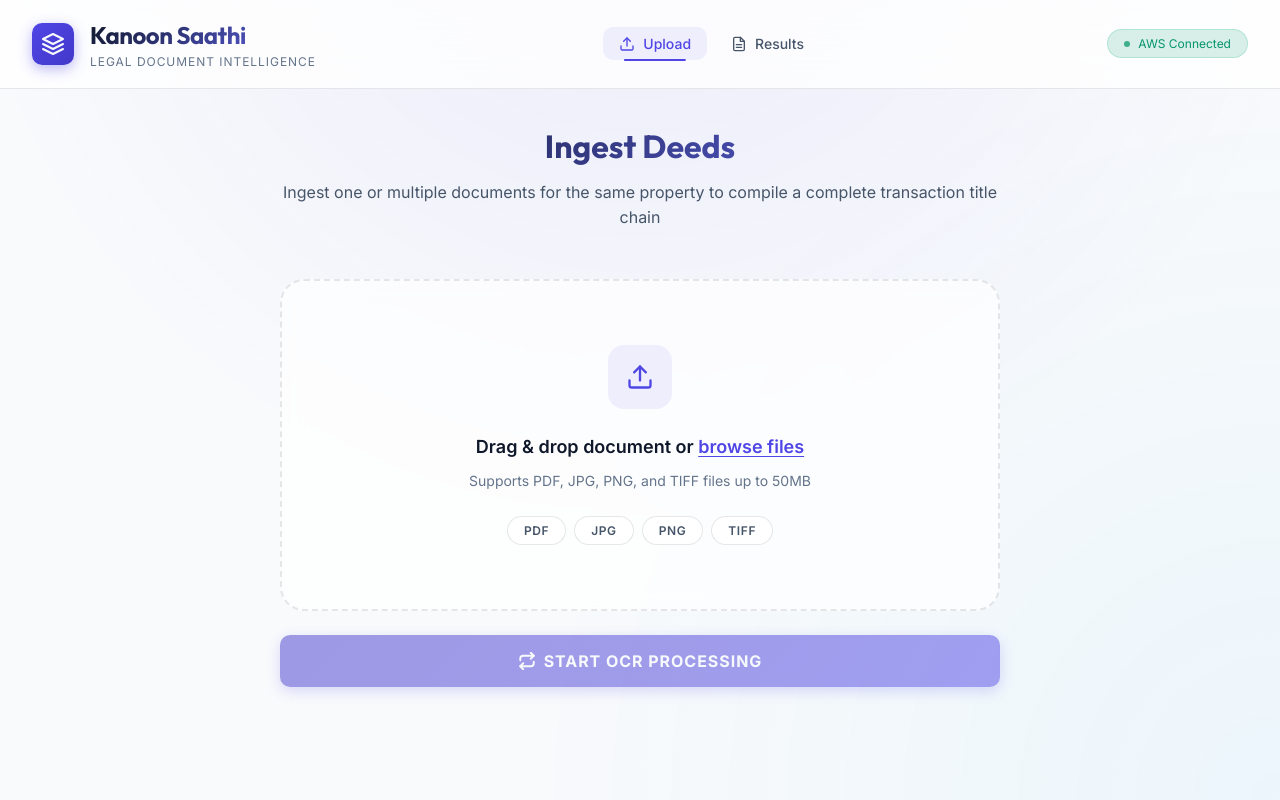
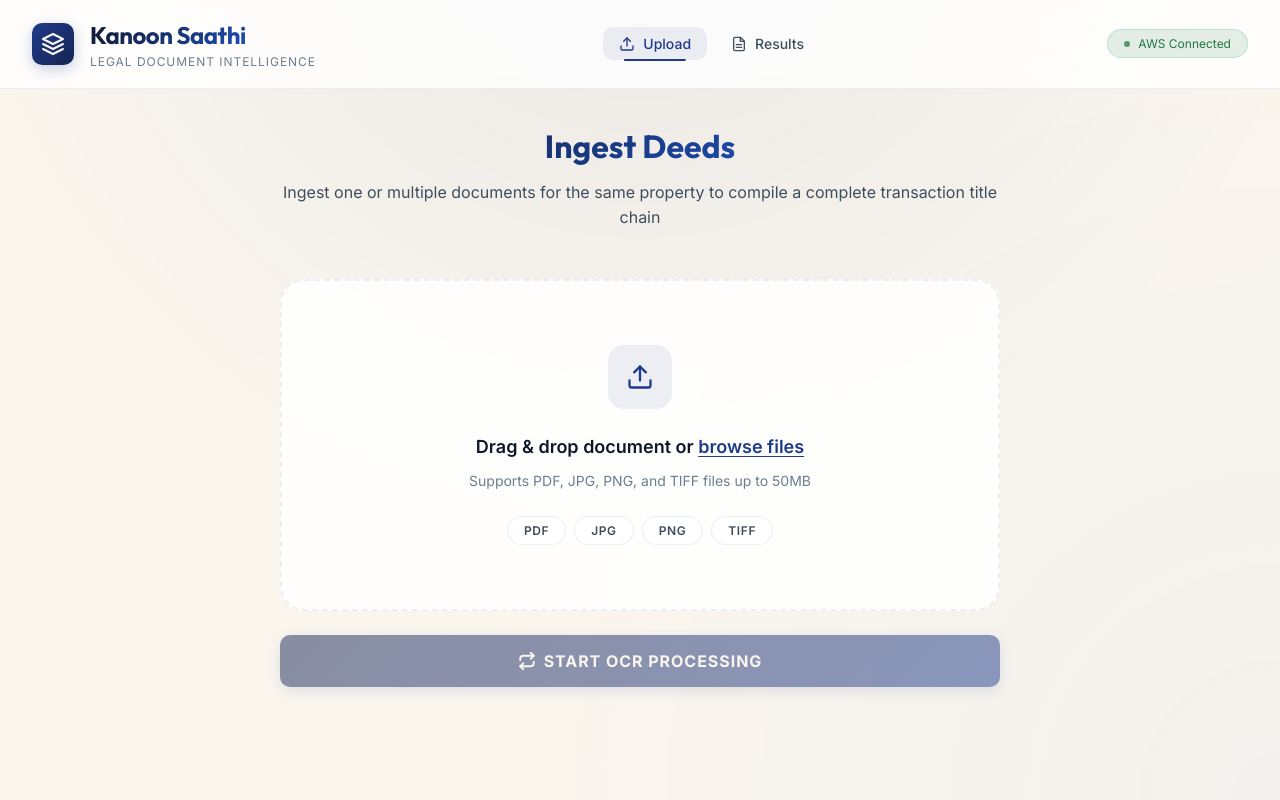
Before and after one commit to APrem-7/kanoon-sathi, a React (Vite) app: page / in a window 1280 px wide. Built offline with nearby package versions, Linux system fonts and the light colour scheme; the HTML template or start-up script is replaced by a standard one.

Commit message:
Updated visual theme to beige-blue palette

```diff
--- a/src/components/OCRResult/OwnershipGraph.jsx
+++ b/src/components/OCRResult/OwnershipGraph.jsx
@@ -320,8 +320,8 @@
               target: `owner-${tgtIdx}`,
               label: label,
               animated: true,
-              markerEnd: { type: MarkerType.ArrowClosed, color: '#10b981' },
-              style: { stroke: '#10b981' }
+              markerEnd: { type: MarkerType.ArrowClosed, color: '#237845' },
+              style: { stroke: '#237845' }
             });
           }
         }
@@ -333,8 +333,8 @@
         source: 'owner-0',
         target: 'property',
         label: 'original owner',
-        markerEnd: { type: MarkerType.ArrowClosed, color: '#f59e0b' },
-        style: { stroke: '#f59e0b', strokeDasharray: '4 4' }
+        markerEnd: { type: MarkerType.ArrowClosed, color: '#B37422' },
+        style: { stroke: '#B37422', strokeDasharray: '4 4' }
       });
 
       edges.push({
@@ -343,8 +343,8 @@
         target: `owner-${owners.length - 1}`,
         label: 'current owner',
         animated: true,
-        markerEnd: { type: MarkerType.ArrowClosed, color: '#10b981' },
-        style: { stroke: '#10b981' }
+        markerEnd: { type: MarkerType.ArrowClosed, color: '#237845' },
+        style: { stroke: '#237845' }
       });
 
       // Connect registration node if exists
@@ -355,8 +355,8 @@
           source: 'registration',
           target: 'property',
           label: 'registered latest',
-          markerEnd: { type: MarkerType.ArrowClosed, color: '#6366f1' },
-          style: { stroke: '#6366f1', strokeDasharray: '2 2' }
+          markerEnd: { type: MarkerType.ArrowClosed, color: '#1A5490' },
+          style: { stroke: '#1A5490', strokeDasharray: '2 2' }
         });
       }
 
@@ -372,8 +372,8 @@
           target: 'property',
           label: 'owns / sells',
           animated: true,
-          markerEnd: { type: MarkerType.ArrowClosed, color: '#f59e0b' },
-          style: { stroke: '#f59e0b' }
+          markerEnd: { type: MarkerType.ArrowClosed, color: '#B37422' },
+          style: { stroke: '#B37422' }
         },
         {
           id: 'e-prop-buyer',
@@ -381,8 +381,8 @@
           target: 'buyer',
           label: 'transferred to',
           animated: true,
-          markerEnd: { type: MarkerType.ArrowClosed, color: '#10b981' },
-          style: { stroke: '#10b981' }
+          markerEnd: { type: MarkerType.ArrowClosed, color: '#237845' },
+          style: { stroke: '#237845' }
         }
       ];
     }
@@ -392,17 +392,17 @@
       const tgt = resolveNodeId(rel.target);
 
       // Color coding edges by connection type
-      let strokeColor = '#6366f1'; // Indigo default
+      let strokeColor = '#1A5490'; // Legal Navy default
       const labelLower = (rel.label || '').toLowerCase();
 
       if (labelLower.includes('sell') || labelLower.includes('own') || labelLower.includes('vendor')) {
-        strokeColor = '#f59e0b'; // Amber for ownership
+        strokeColor = '#B37422'; // Amber for ownership
       } else if (labelLower.includes('transfer') || labelLower.includes('buy') || labelLower.includes('convey')) {
-        strokeColor = '#10b981'; // Green for transfer
+        strokeColor = '#237845'; // Forest Green for transfer
       } else if (labelLower.includes('pay') || labelLower.includes('price') || labelLower.includes('consideration')) {
-        strokeColor = '#34d399'; // Emerald for payment
+        strokeColor = '#2E7D32'; // Payment
       } else if (labelLower.includes('witness')) {
-        strokeColor = '#a78bfa'; // Purple for witnesses
+        strokeColor = '#6D3DA8'; // Purple for witnesses
       }
 
       return {
@@ -446,7 +446,7 @@
         fitViewOptions={{ padding: 0.15 }}
         proOptions={{ hideAttribution: true }}
       >
-        <Background color="#ffffff" gap={16} size={1} opacity={0.03} />
+        <Background variant="dots" gap={18} size={1.5} color="#D1C8BD" />
         <Controls className="react-flow__controls" />
       </ReactFlow>
     </div>
--- a/src/components/OCRResult/Results.css
+++ b/src/components/OCRResult/Results.css
@@ -491,13 +491,12 @@
 .graph-canvas-container {
   height: 550px;
   width: 100%;
-  background: rgba(255, 255, 255, 0.6);
+  background: #FDFBF7; /* Premium flowchart warm paper background */
   border: 1px solid var(--color-border);
   border-radius: var(--radius-lg);
   overflow: hidden;
   position: relative;
-  backdrop-filter: blur(12px);
-  -webkit-backdrop-filter: blur(12px);
+  box-shadow: inset 0 2px 8px rgba(30, 58, 138, 0.05), var(--shadow-sm);
 }
 
 .graph-instruction-toast {
@@ -505,7 +504,7 @@
   top: var(--space-sm);
   left: var(--space-sm);
   z-index: 10;
-  background: rgba(255, 255, 255, 0.8);
+  background: rgba(255, 255, 255, 0.9);
   border: 1px solid var(--color-border);
   padding: 6px 14px;
   border-radius: var(--radius-full);
@@ -515,6 +514,7 @@
   display: flex;
   align-items: center;
   gap: var(--space-xs);
+  box-shadow: var(--shadow-sm);
 }
 
 .graph-instruction-toast svg {
@@ -523,22 +523,22 @@
 
 /* ── Custom Node in Ownership Graph ── */
 .custom-node {
-  background: rgba(255, 255, 255, 0.8);
-  backdrop-filter: blur(16px);
-  -webkit-backdrop-filter: blur(16px);
-  border: 1.5px solid var(--color-border);
+  background: #ffffff;
+  border: 1.5px solid var(--color-accent-light);
   border-radius: var(--radius-md);
   padding: 12px var(--space-md);
-  min-width: 190px;
-  box-shadow: var(--shadow-lg), 0 0 20px rgba(0, 0, 0, 0.2);
-  transition: border-color 0.2s ease, box-shadow 0.2s ease;
+  min-width: 200px;
+  box-shadow: 0 4px 12px rgba(30, 58, 138, 0.05), 0 2px 4px rgba(0, 0, 0, 0.02);
+  transition: all var(--transition-base);
   position: relative;
 }
 
 .custom-node.selected,
 .custom-node:hover {
-  border-color: var(--color-accent);
-  box-shadow: var(--shadow-lg), 0 0 15px var(--color-accent-glow);
+  border-color: var(--color-accent-dark);
+  border-width: 2px;
+  box-shadow: 0 8px 24px rgba(30, 58, 138, 0.1), 0 4px 8px rgba(0, 0, 0, 0.04);
+  transform: translateY(-2px);
 }
 
 .custom-node-header {
@@ -546,8 +546,8 @@
   align-items: center;
   gap: var(--space-sm);
   margin-bottom: var(--space-xs);
-  color: var(--color-accent);
-  border-bottom: 1px solid rgba(15, 23, 42, 0.05);
+  color: var(--color-accent-dark);
+  border-bottom: 1px solid var(--color-border);
   padding-bottom: 6px;
 }
 
@@ -583,7 +583,7 @@
 }
 
 .react-flow__controls-button {
-  background: rgba(255, 255, 255, 0.8) !important;
+  background: #ffffff !important;
   border-bottom: 1px solid var(--color-border) !important;
   color: var(--color-text-secondary) !important;
   fill: currentColor !important;
@@ -592,11 +592,11 @@
 
 .react-flow__controls-button:hover {
   background: var(--color-accent-subtle) !important;
-  color: var(--color-accent) !important;
+  color: var(--color-accent-dark) !important;
 }
 
 .react-flow__edge-path {
-  stroke-width: 2.5;
+  stroke-width: 3.5 !important;
   transition: stroke-dasharray 0.5s ease;
 }
 
@@ -606,15 +606,17 @@
 }
 
 .react-flow__edge-text {
-  font-size: 10px;
-  font-weight: 700;
-  fill: var(--color-text-secondary) !important;
+  font-size: 10px !important;
+  font-weight: 700 !important;
+  fill: var(--color-text-primary) !important;
 }
 
 .react-flow__edge-textbg {
-  fill: var(--color-bg-primary) !important;
-  opacity: 0.9;
-  rx: var(--radius-sm);
+  fill: #ffffff !important;
+  stroke: var(--color-border) !important;
+  stroke-width: 1px !important;
+  opacity: 0.95 !important;
+  rx: var(--radius-sm) !important;
 }
 
 /* React Flow handles styling */
--- a/src/index.css
+++ b/src/index.css
@@ -4,41 +4,41 @@
 
 /* ── CSS Custom Properties ── */
 :root {
-  /* Primary palette – Slate/White */
-  --color-bg-primary: #f8fafc;
-  --color-bg-secondary: #f1f5f9;
-  --color-bg-tertiary: #e2e8f0;
-  --color-bg-elevated: #ffffff;
-  --color-bg-surface: rgba(255, 255, 255, 0.7);
+  /* Brand Theme: Beige (Linen / Parchment) Backgrounds */
+  --color-bg-primary: #FAF6EE;      /* Warm cream beige background */
+  --color-bg-secondary: #EFE7D8;    /* Soothing medium beige parchment */
+  --color-bg-tertiary: #E0D5BE;     /* Warm dark beige paper */
+  --color-bg-elevated: #ffffff;     /* Clean white for panels and cards */
+  --color-bg-surface: rgba(255, 255, 255, 0.85);
 
-  /* Accent – Indigo */
-  --color-accent: #4f46e5;
-  --color-accent-light: #6366f1;
-  --color-accent-dark: #4338ca;
-  --color-accent-glow: rgba(79, 70, 229, 0.15);
-  --color-accent-subtle: rgba(79, 70, 229, 0.08);
+  /* Brand Theme: Corporate Navy & Royal Blue Accent */
+  --color-accent: #1E3A8A;          /* Deep Corporate Navy Blue */
+  --color-accent-light: #2563EB;    /* Royal Blue accent */
+  --color-accent-dark: #172554;     /* Dark Blue Brand */
+  --color-accent-glow: rgba(30, 58, 138, 0.15);
+  --color-accent-subtle: rgba(30, 58, 138, 0.08);
 
-  /* Success / Status */
-  --color-success: #059669;
-  --color-success-glow: rgba(5, 150, 105, 0.15);
-  --color-warning: #d97706;
-  --color-error: #dc2626;
-  --color-error-glow: rgba(220, 38, 38, 0.15);
-  --color-info: #2563eb;
-  --color-info-glow: rgba(37, 99, 235, 0.15);
-  --color-processing: #7c3aed;
-  --color-processing-glow: rgba(124, 58, 237, 0.15);
+  /* Status Colors */
+  --color-success: #237845;         /* Deep Forest Green */
+  --color-success-glow: rgba(35, 120, 69, 0.12);
+  --color-warning: #B37422;         /* Amber Gold */
+  --color-error: #B52D2D;           /* Deep Crimson */
+  --color-error-glow: rgba(181, 45, 45, 0.12);
+  --color-info: #1D4ED8;            /* Information Blue */
+  --color-info-glow: rgba(29, 78, 216, 0.12);
+  --color-processing: #6D3DA8;      /* Royal Violet */
+  --color-processing-glow: rgba(109, 61, 168, 0.12);
 
-  /* Text */
-  --color-text-primary: #0f172a;
-  --color-text-secondary: #475569;
-  --color-text-muted: #64748b;
-  --color-text-accent: #4338ca;
+  /* Text Colors */
+  --color-text-primary: #0F172A;    /* Dark Charcoal Slate */
+  --color-text-secondary: #3F4E5E;  /* Warm Slate */
+  --color-text-muted: #6C7E8F;      /* Soft Muted Gray */
+  --color-text-accent: #1E3A8A;
 
-  /* Borders */
-  --color-border: rgba(15, 23, 42, 0.1);
-  --color-border-accent: rgba(79, 70, 229, 0.3);
-  --color-border-hover: rgba(15, 23, 42, 0.15);
+  /* Blue-tinted Borders */
+  --color-border: rgba(30, 58, 138, 0.08);
+  --color-border-accent: rgba(30, 58, 138, 0.25);
+  --color-border-hover: rgba(30, 58, 138, 0.15);
 
   /* Typography */
   --font-display: 'Outfit', sans-serif;
@@ -61,12 +61,12 @@
   --radius-xl: 24px;
   --radius-full: 9999px;
 
-  /* Shadows */
-  --shadow-sm: 0 1px 2px rgba(15, 23, 42, 0.05);
-  --shadow-md: 0 4px 6px -1px rgba(15, 23, 42, 0.1), 0 2px 4px -1px rgba(15, 23, 42, 0.06);
-  --shadow-lg: 0 10px 15px -3px rgba(15, 23, 42, 0.1), 0 4px 6px -2px rgba(15, 23, 42, 0.05);
-  --shadow-accent: 0 4px 14px 0 rgba(79, 70, 229, 0.39);
-  --shadow-glow: 0 0 40px rgba(79, 70, 229, 0.1);
+  /* Shadows with Soft Blue/Gold Tints */
+  --shadow-sm: 0 1px 3px rgba(30, 58, 138, 0.03);
+  --shadow-md: 0 4px 8px -2px rgba(30, 58, 138, 0.06), 0 2px 4px -1px rgba(0, 0, 0, 0.03);
+  --shadow-lg: 0 12px 20px -4px rgba(30, 58, 138, 0.1), 0 4px 8px -2px rgba(0, 0, 0, 0.05);
+  --shadow-accent: 0 4px 14px 0 rgba(30, 58, 138, 0.25);
+  --shadow-glow: 0 0 40px rgba(30, 58, 138, 0.05);
 
   /* Transitions */
   --transition-fast: 150ms cubic-bezier(0.4, 0, 0.2, 1);
@@ -106,8 +106,8 @@
   position: fixed;
   inset: 0;
   background:
-    radial-gradient(circle at 50% -20%, rgba(79, 70, 229, 0.08), transparent 60%),
-    radial-gradient(circle at 100% 100%, rgba(14, 165, 233, 0.05), transparent 50%);
+    radial-gradient(circle at 50% -20%, rgba(30, 58, 138, 0.08), transparent 60%),
+    radial-gradient(circle at 100% 100%, rgba(37, 99, 235, 0.03), transparent 50%);
   z-index: -1;
   pointer-events: none;
 }
```
Also changed, not shown: 1 other file (tests, documents, lock files or other folders).
